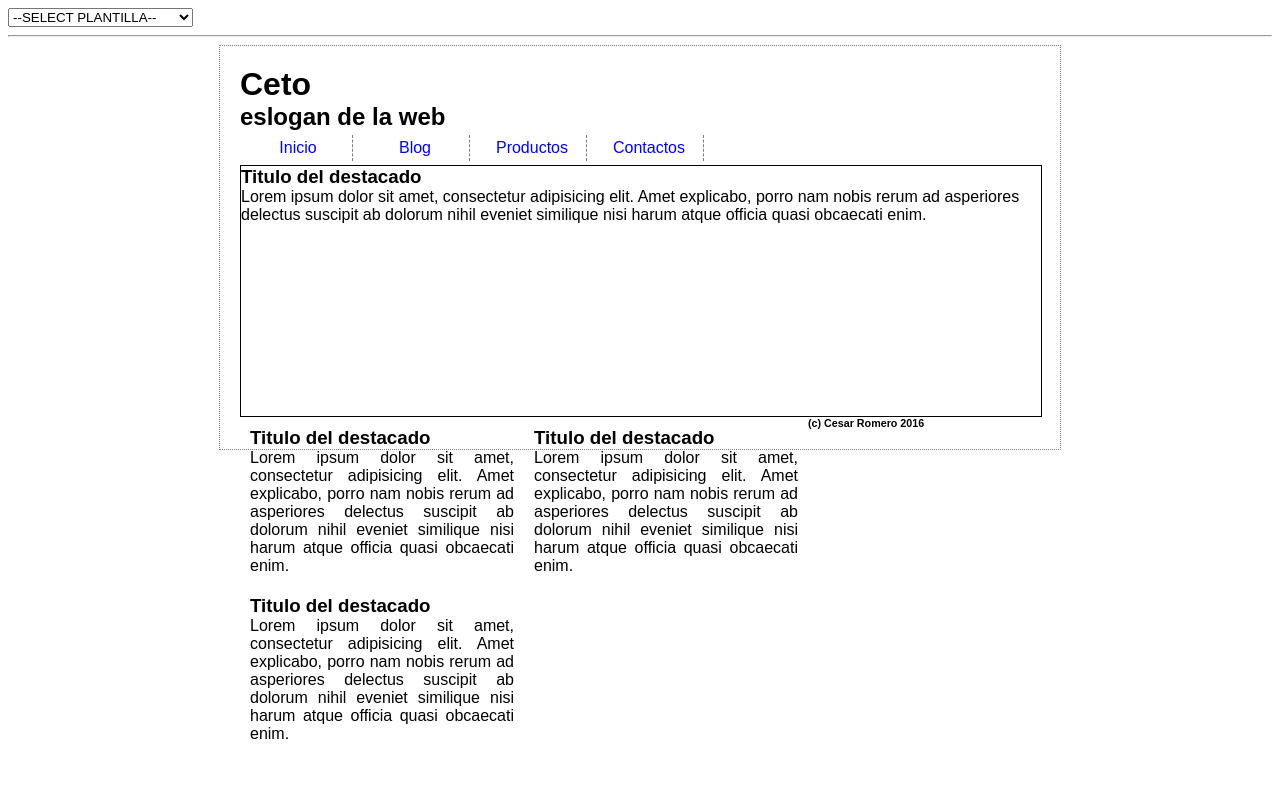
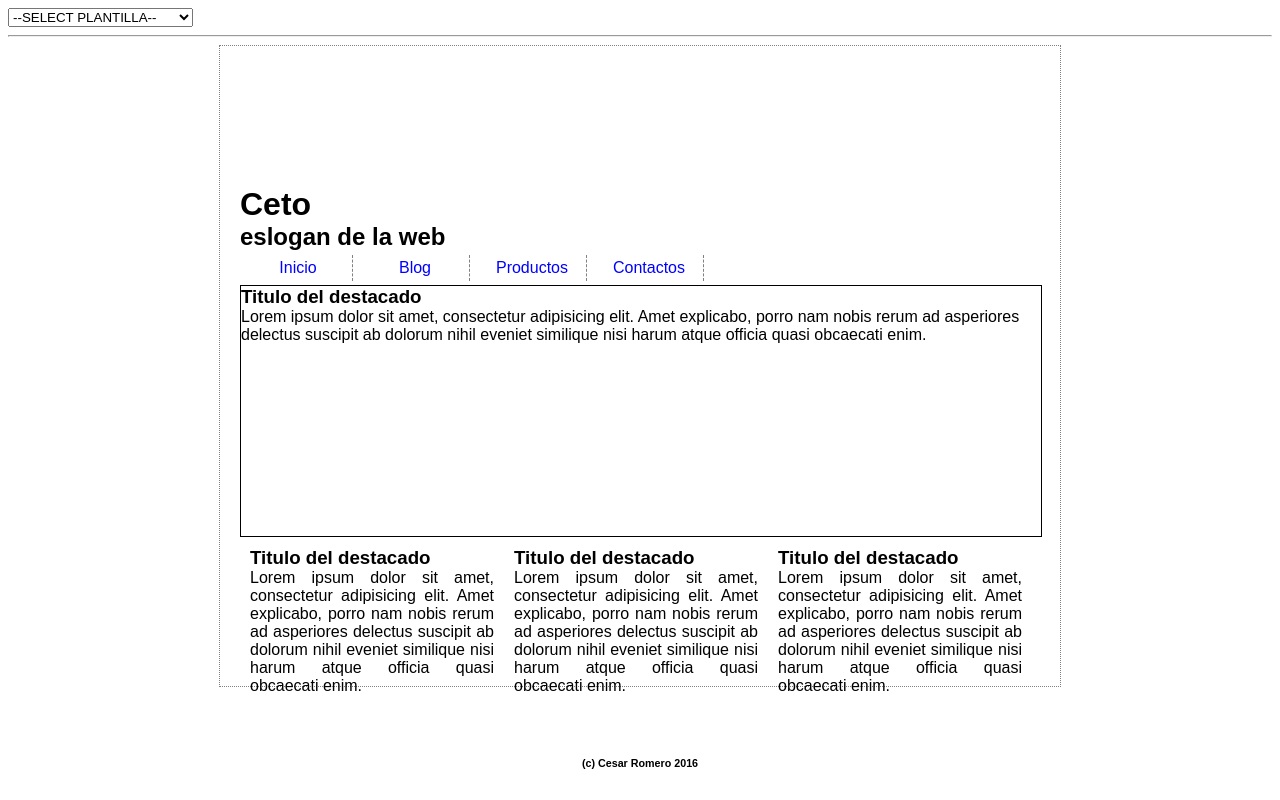
Before and after one commit to cetobratan/sitio_corporativo, a plain HTML site: page index.html in a window 1280 px wide. Drawn offline with Linux system fonts and the light colour scheme.

Commit message:
working3

```diff
--- a/css/pc1.css
+++ b/css/pc1.css
@@ -4,6 +4,7 @@ body{
 #contenedor{
 	border: 1px dotted grey;
 	width: 800px;
+	height: 600px;
 	margin: auto;
 	padding: 20px;
 }
@@ -45,7 +46,24 @@ article{
 	width: 33%;
 	text-align: justify;
 	float: left;
-	padding: 10px;
-
 
 }
+#contienearticulo{
+	padding: 10px;
+	height: 200px;
+	overflow: hidden;
+}
+footer{
+	margin-top: 30px;
+	height: 30px;
+	text-align: center;
+}
+#logo{
+	height: 100px;
+	width: 100px;
+	background: url(../img/png);
+	background-size: 100% 100%:
+	float:left;
+	margin-right: 20px;
+	margin-bottom: 20px;
+}
--- a/index.html
+++ b/index.html
@@ -41,6 +41,7 @@
 				<h1>Ceto</h1>
 				<h2>eslogan de la web</h2>
 			</div>
+			<div style="clear:both;"></div>
 			<nav>
 				<ul>
 					<li>
```
